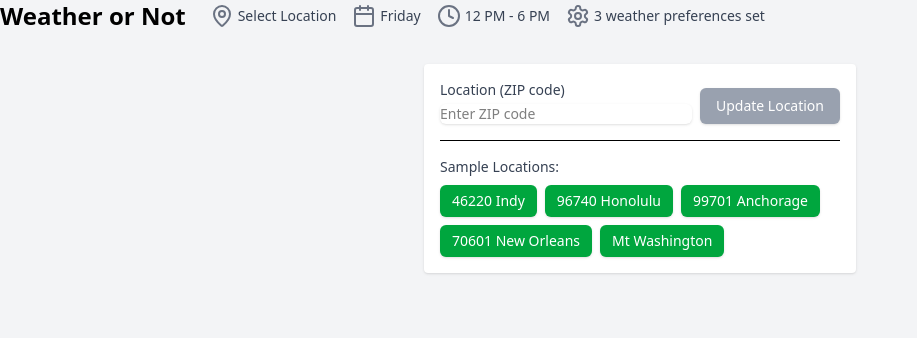
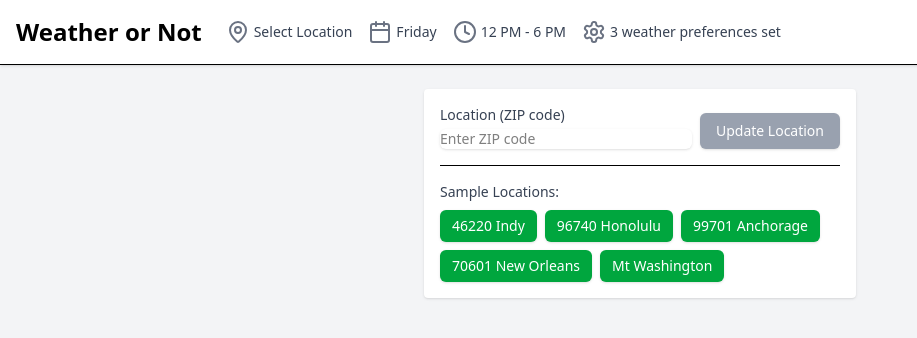
Before and after one commit to byronwall/weather-helper, a React (Vite) app: page / in a window 1280 px wide. Shown: the top 338 px of the page, without its empty margins (0-917 px from the left). Built offline with nearby package versions, Linux system fonts and the light colour scheme.

Commit message:
Enhance Header component styling: update margin and add background, shadow, and padding for improved visual appeal.

```diff
--- a/src/Header.tsx
+++ b/src/Header.tsx
@@ -5,7 +5,7 @@ import { WeatherPreferencesPopover } from "./components/WeatherPreferencesPopove
 
 export function Header() {
   return (
-    <header className="flex flex-col md:flex-row md:items-center md:justify-between mb-4">
+    <header className="flex flex-col md:flex-row md:items-center md:justify-between mb-2 bg-white shadow-sm border-b p-4">
       <div className="flex flex-col space-y-2 md:flex-row md:space-y-0 md:items-center md:space-x-6">
         <div className="text-2xl font-bold">Weather or Not</div>
 
```
